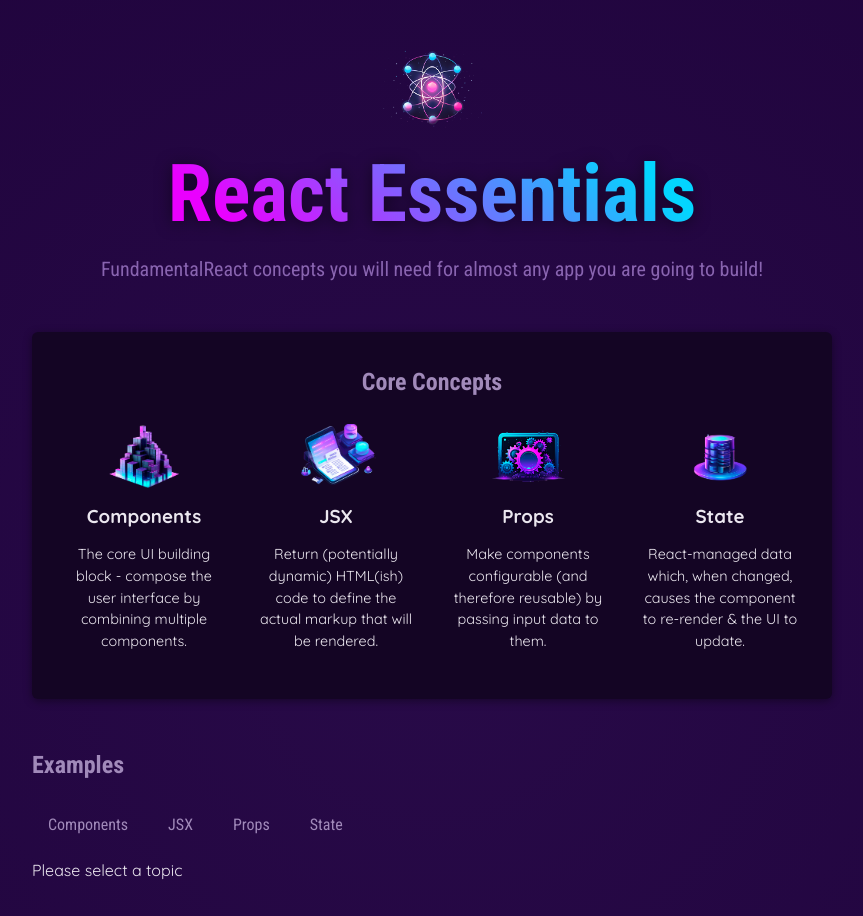
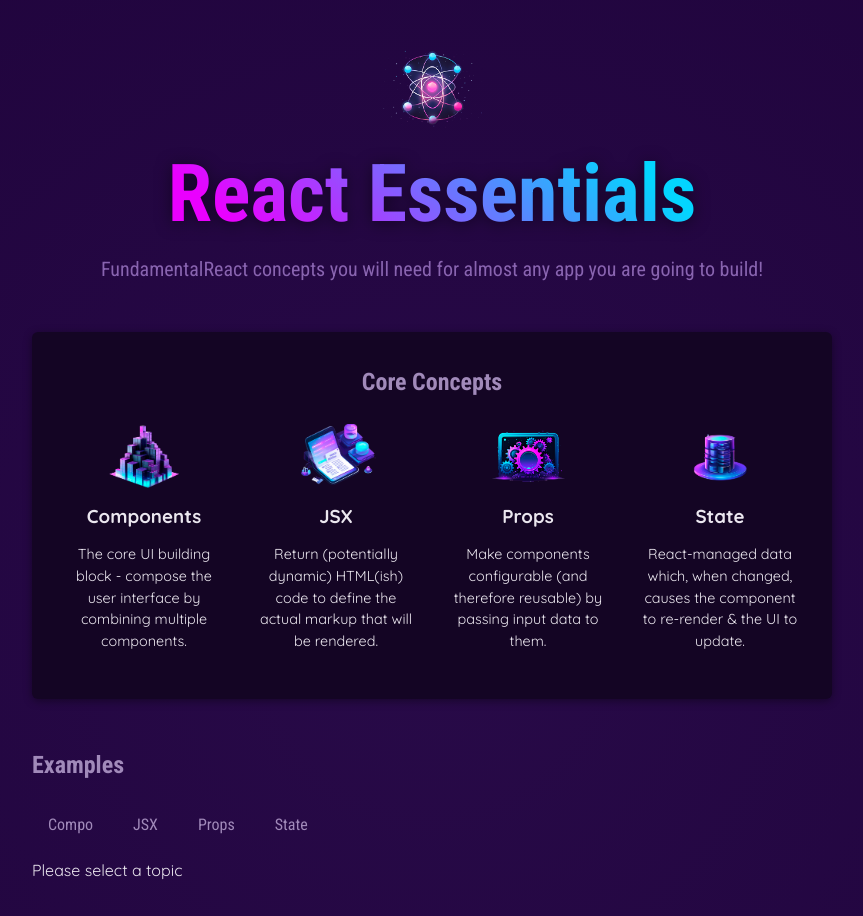
Before and after one commit to 5wintaek/React-guide, a React (Vite) app: page / in a window 1280 px wide. Shown: the top 916 px of the page, without its empty margins (208-1071 px from the left). Built offline with nearby package versions, Linux system fonts and the light colour scheme.

Commit message:
[Section3] Ch56 CSS 스타일링 및 동적스타일링

```diff
--- a/src/App.jsx
+++ b/src/App.jsx
@@ -47,10 +47,27 @@ function App() {
         <section id="examples">
           <h2>Examples</h2>
           <menu>
-            <TabButton onSelect={() => onHandleClick('components')}>Components</TabButton>
-            <TabButton onSelect={() => onHandleClick('jsx')}>JSX</TabButton>
-            <TabButton onSelect={() => onHandleClick('props')}>Props</TabButton>
-            <TabButton onSelect={() => onHandleClick('state')}>State</TabButton>
+            <TabButton
+              isSelected={selectedTopic === 'components'}
+              onSelect={() => onHandleClick('components')}
+            >
+              Compo
+            </TabButton>
+            <TabButton isSelected={selectedTopic === 'jsx'} onSelect={() => onHandleClick('jsx')}>
+              JSX
+            </TabButton>
+            <TabButton
+              isSelected={selectedTopic === 'props'}
+              onSelect={() => onHandleClick('props')}
+            >
+              Props
+            </TabButton>
+            <TabButton
+              isSelected={selectedTopic === 'state'}
+              onSelect={() => onHandleClick('state')}
+            >
+              State
+            </TabButton>
           </menu>
           {tabContent}
         </section>
--- a/src/components/TabButton/TabButton.jsx
+++ b/src/components/TabButton/TabButton.jsx
@@ -1,7 +1,9 @@
-export const TabButton = ({ children, onSelect }) => {
+export const TabButton = ({ children, onSelect, isSelected }) => {
   return (
     <li>
-      <button onClick={onSelect}>{children}</button>
+      <button className={isSelected ? 'active' : undefined} onClick={onSelect}>
+        {children}
+      </button>
     </li>
   );
 };
```
